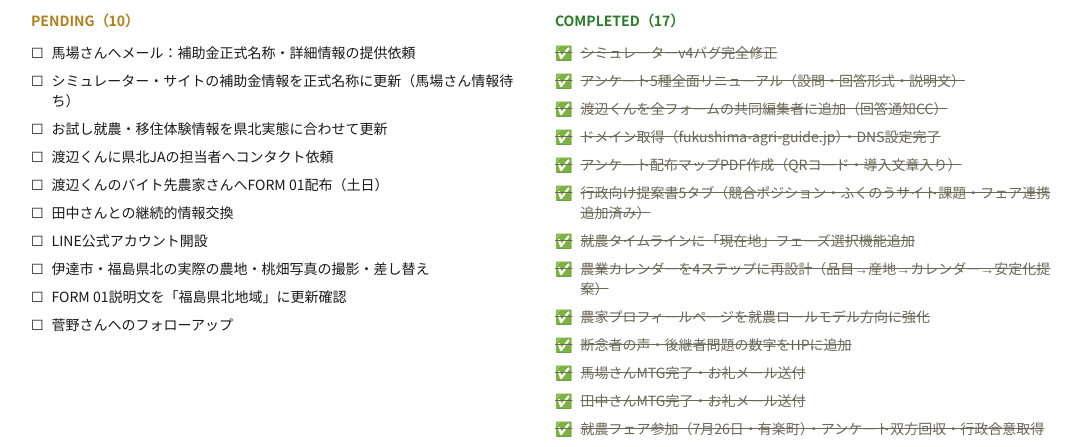
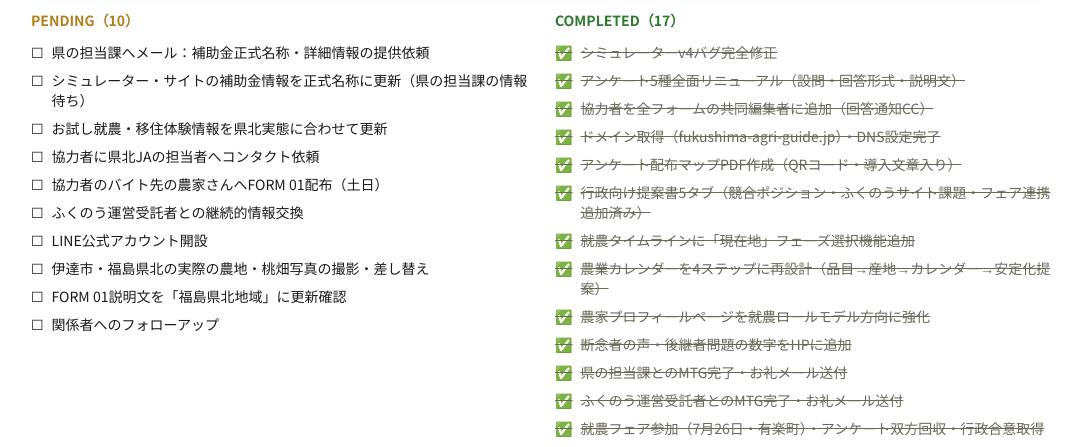
Before and after one commit to oonukisouta643-afk/agri-guide-next, a Next.js app: page /dashboard in a window 1280 px wide. Shown: the part 486-933 px from the top of the page, without its empty margins (97-1180 px from the left). Built offline with nearby package versions, Linux system fonts and the light colour scheme; no server answers.

Commit message:
関係者の個人名を立場の書き方に置き換え（/dashboard、コードのコメント、費用比較のペルソナ名）
Co-Authored-By: Claude Opus 5.5 <noreply@anthropic.com>

```diff
--- a/src/components/simulator/ResultScreen.tsx
+++ b/src/components/simulator/ResultScreen.tsx
@@ -300,7 +300,7 @@ export function ResultScreen({ answers, onRestart }: ResultScreenProps) {
       </Reveal>
 
       {/* ④.5 地域コミュニティとの関わり方（期待値調整）
-          出典：2026年8月29日・菅野亮一さん（桑折町で新規就農・4年目）へのインタビューと、
+          出典：2026年8月29日・桑折町で新規就農4年目の果樹農家さんへのインタビューと、
           2026年9月3日・伊達市農政課／JAふくしま未来／県北農林事務所（普及所）同席の合同相談会
           （claude/2026-09-03_伊達市合同相談会_結果.md）で複数の立場から共通して伺った内容。
           「情報を知っている」だけでなく地域コミュニティとの信頼構築が就農の実質的なハードルに
--- a/src/data/dashboard/futureTasks.ts
+++ b/src/data/dashboard/futureTasks.ts
@@ -54,7 +54,7 @@ export const futureTasks: FutureTask[] = [
     title: "地域別施策の横断比較表（/regions/compare）",
     description: "6地域の補助金・研修・農地賃借料・主要品目を一覧で比較できるテーブル。",
     status: "planned",
-    timing: "馬場さん情報待ち",
+    timing: "県の担当課の情報待ち",
   },
   {
     id: "line-official",
--- a/src/data/dashboard/tasks.ts
+++ b/src/data/dashboard/tasks.ts
@@ -2,26 +2,27 @@
 // 出典：「AgriGuide_プロジェクト完全記録」12章「PENDING（未完了タスク）」「COMPLETED（完了済み）」より転記。
 // このページはアクセス制限なし（URL直接共有）の内部管理ページのため、関係者の
 // メールアドレス・電話番号など個人情報は掲載しない（該当情報は元の記録ドキュメントを参照）。
+// 2026年10月27日：関係者の個人名も載せない（立場の書き方に置き換えた）。
 
 export type Task = { id: string; label: string };
 
 export const pendingTasks: Task[] = [
-  { id: "p1", label: "馬場さんへメール：補助金正式名称・詳細情報の提供依頼" },
-  { id: "p2", label: "シミュレーター・サイトの補助金情報を正式名称に更新（馬場さん情報待ち）" },
+  { id: "p1", label: "県の担当課へメール：補助金正式名称・詳細情報の提供依頼" },
+  { id: "p2", label: "シミュレーター・サイトの補助金情報を正式名称に更新（県の担当課の情報待ち）" },
   { id: "p3", label: "お試し就農・移住体験情報を県北実態に合わせて更新" },
-  { id: "p4", label: "渡辺くんに県北JAの担当者へコンタクト依頼" },
-  { id: "p5", label: "渡辺くんのバイト先農家さんへFORM 01配布（土日）" },
-  { id: "p6", label: "田中さんとの継続的情報交換" },
+  { id: "p4", label: "協力者に県北JAの担当者へコンタクト依頼" },
+  { id: "p5", label: "協力者のバイト先の農家さんへFORM 01配布（土日）" },
+  { id: "p6", label: "ふくのう運営受託者との継続的情報交換" },
   { id: "p7", label: "LINE公式アカウント開設" },
   { id: "p8", label: "伊達市・福島県北の実際の農地・桃畑写真の撮影・差し替え" },
   { id: "p9", label: "FORM 01説明文を「福島県北地域」に更新確認" },
-  { id: "p10", label: "菅野さんへのフォローアップ" },
+  { id: "p10", label: "関係者へのフォローアップ" },
 ];
 
 export const completedTasks: Task[] = [
   { id: "c1", label: "シミュレーターv4バグ完全修正" },
   { id: "c2", label: "アンケート5種全面リニューアル（設問・回答形式・説明文）" },
-  { id: "c3", label: "渡辺くんを全フォームの共同編集者に追加（回答通知CC）" },
+  { id: "c3", label: "協力者を全フォームの共同編集者に追加（回答通知CC）" },
   { id: "c4", label: "ドメイン取得（fukushima-agri-guide.jp）・DNS設定完了" },
   { id: "c5", label: "アンケート配布マップPDF作成（QRコード・導入文章入り）" },
   { id: "c6", label: "行政向け提案書5タブ（競合ポジション・ふくのうサイト課題・フェア連携追加済み）" },
@@ -29,8 +30,8 @@ export const completedTasks: Task[] = [
   { id: "c8", label: "農業カレンダーを4ステップに再設計（品目→産地→カレンダー→安定化提案）" },
   { id: "c9", label: "農家プロフィールページを就農ロールモデル方向に強化" },
   { id: "c10", label: "断念者の声・後継者問題の数字をHPに追加" },
-  { id: "c11", label: "馬場さんMTG完了・お礼メール送付" },
-  { id: "c12", label: "田中さんMTG完了・お礼メール送付" },
+  { id: "c11", label: "県の担当課とのMTG完了・お礼メール送付" },
+  { id: "c12", label: "ふくのう運営受託者とのMTG完了・お礼メール送付" },
   { id: "c13", label: "就農フェア参加（7月26日・有楽町）・アンケート双方回収・行政合意取得" },
   { id: "c14", label: "Netlify有料プランに移行" },
   // 2026年8月：Next.js移行作業中に完了した項目
--- a/src/data/tools/costComparisonData.ts
+++ b/src/data/tools/costComparisonData.ts
@@ -102,7 +102,7 @@ export function computeIncomeComparison(income: number): IncomeComparison {
     personaDesc =
       "東京・一人暮らし3年目。手取りは少なく家賃を払うと余裕がほとんどない。農業への興味はあるが「お金が心配」と感じている。";
   } else if (income <= 32) {
-    personaName = "田中さん（35歳・独身）";
+    personaName = "高橋さん（35歳・独身）";
     personaDesc =
       "東京・一人暮らし8年目。会社員として働きながら農業に関心を持ち始めた。補助金込みの農業収入と比べてみると意外な発見がある。";
   } else if (income <= 42) {
```
